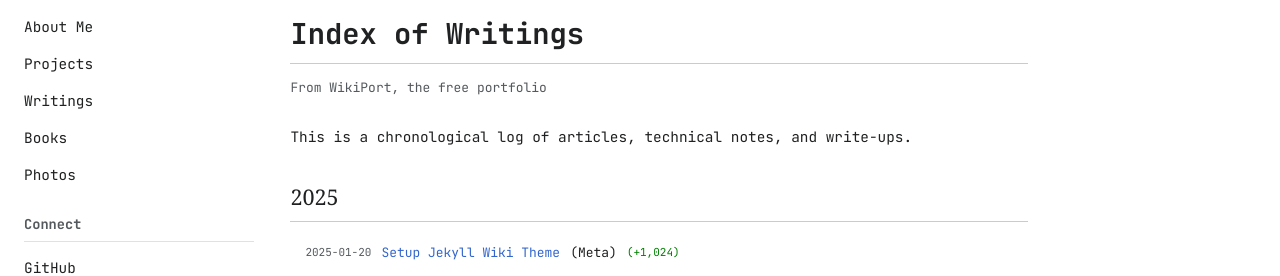
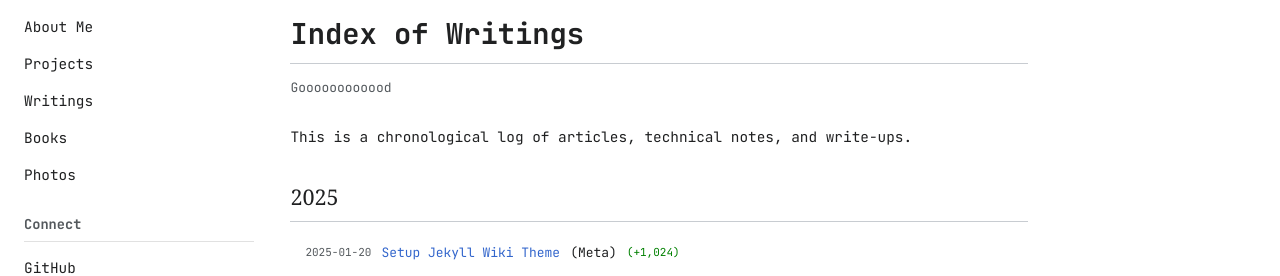
Before and after one commit to SEORY0/SEORY0.github.io, a Jekyll site: the page built from writing.html, in a window 1280 px wide. Shown: the part 184-460 px from the top of the page. Built offline with Jekyll 4.4.1, drawn with Linux system fonts in a browser that asks for light colours.

```diff
--- a/writing.html
+++ b/writing.html
@@ -84,7 +84,7 @@
         </header>
 
         <div id="bodyContent" class="vector-body">
-          <div id="siteSub" class="noprint">From WikiPort, the free portfolio</div>
+          <div id="siteSub" class="noprint">Goooooooooood</div>
           <div id="contentSub"></div>
 
           <div id="mw-content-text" class="mw-body-content">
```
